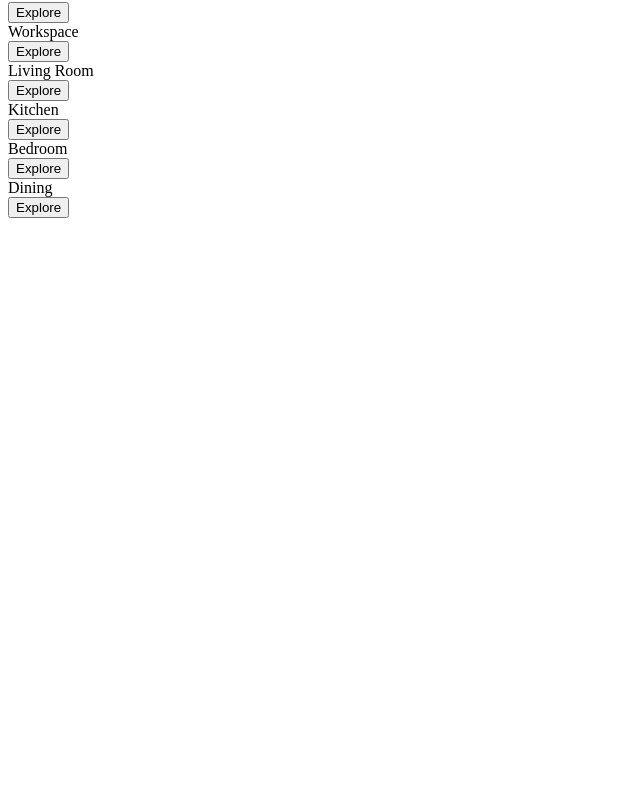
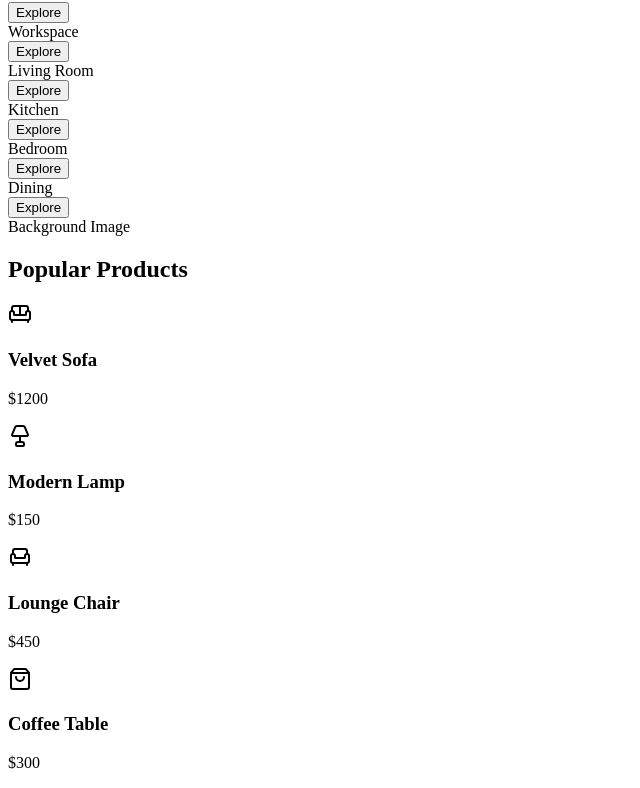
Before and after one commit to DieuNN/e-commerce-nextjs, a Next.js app: page / in a window 1280 px wide. Shown: the part 506-1294 px from the top of the page, without its empty margins (0-640 px from the left). Before the commit the page ends 800 px from the top, so only its background shows below. Built offline with nearby package versions, Linux system fonts and the light colour scheme.

Commit message:
feat: Add PopularProducts section for desktop
- Create `PopularProducts` component with desktop-only visibility.
- Implement grid layout with mock product data and icons.
- Add background image placeholder positioned 50% outside the viewport.
- Integrate component into `app/page.tsx`.

```diff
--- /dev/null
+++ b/app/components/PopularProducts.tsx
@@ -0,0 +1,45 @@
+import React from 'react';
+import { ShoppingBag, Armchair, Lamp, Sofa } from 'lucide-react';
+
+const products = [
+  { id: 1, name: 'Velvet Sofa', price: '$1200', icon: Sofa },
+  { id: 2, name: 'Modern Lamp', price: '$150', icon: Lamp },
+  { id: 3, name: 'Lounge Chair', price: '$450', icon: Armchair },
+  { id: 4, name: 'Coffee Table', price: '$300', icon: ShoppingBag }, // Placeholder icon
+];
+
+export default function PopularProducts() {
+  return (
+    <section className="hidden lg:block relative w-full overflow-hidden bg-white">
+      {/* Background Image Placeholder */}
+      {/* 926x1098, absolute 50% outside (right side) */}
+      <div
+        className="absolute top-1/2 -translate-y-1/2 right-[-463px] w-[926px] h-[1098px] bg-[#E0EFF6] opacity-50 flex items-center justify-center pointer-events-none"
+        style={{ borderRadius: '50% 0 0 50%' }}
+      >
+        <span className="text-[#07484A] text-2xl font-bold -ml-[200px]">Background Image</span>
+      </div>
+
+      <div className="w-full max-w-[1920px] mx-auto px-[150px] py-20 relative z-10">
+        <h2 className="text-[#07484A] font-serif text-[64px] font-normal mb-16 tracking-wide">Popular Products</h2>
+
+        <div className="grid grid-cols-4 gap-8">
+          {products.map((product) => {
+            const Icon = product.icon;
+            return (
+              <div key={product.id} className="group bg-white rounded-[10px] shadow-sm hover:shadow-xl transition-all duration-300 border border-[#F0F0F0] h-[400px] flex flex-col overflow-hidden">
+                <div className="flex-1 bg-[#F9F9F9] flex items-center justify-center group-hover:bg-[#E0EFF6] transition-colors duration-300">
+                    <Icon className="w-20 h-20 text-[#70908B]" />
+                </div>
+                <div className="p-6 flex flex-col gap-2 bg-white">
+                    <h3 className="text-xl font-medium text-[#07484A]">{product.name}</h3>
+                    <p className="text-[#70908B] font-bold">{product.price}</p>
+                </div>
+              </div>
+            );
+          })}
+        </div>
+      </div>
+    </section>
+  );
+}
--- a/app/page.tsx
+++ b/app/page.tsx
@@ -2,6 +2,7 @@ import React from 'react';
 import Header from './components/Header';
 import Hero from './components/Hero';
 import CategorySection from './components/CategorySection';
+import PopularProducts from './components/PopularProducts';
 
 export default function Home() {
   return (
@@ -10,6 +11,7 @@ export default function Home() {
       <main>
         <Hero />
         <CategorySection />
+        <PopularProducts />
       </main>
     </div>
   );
```
